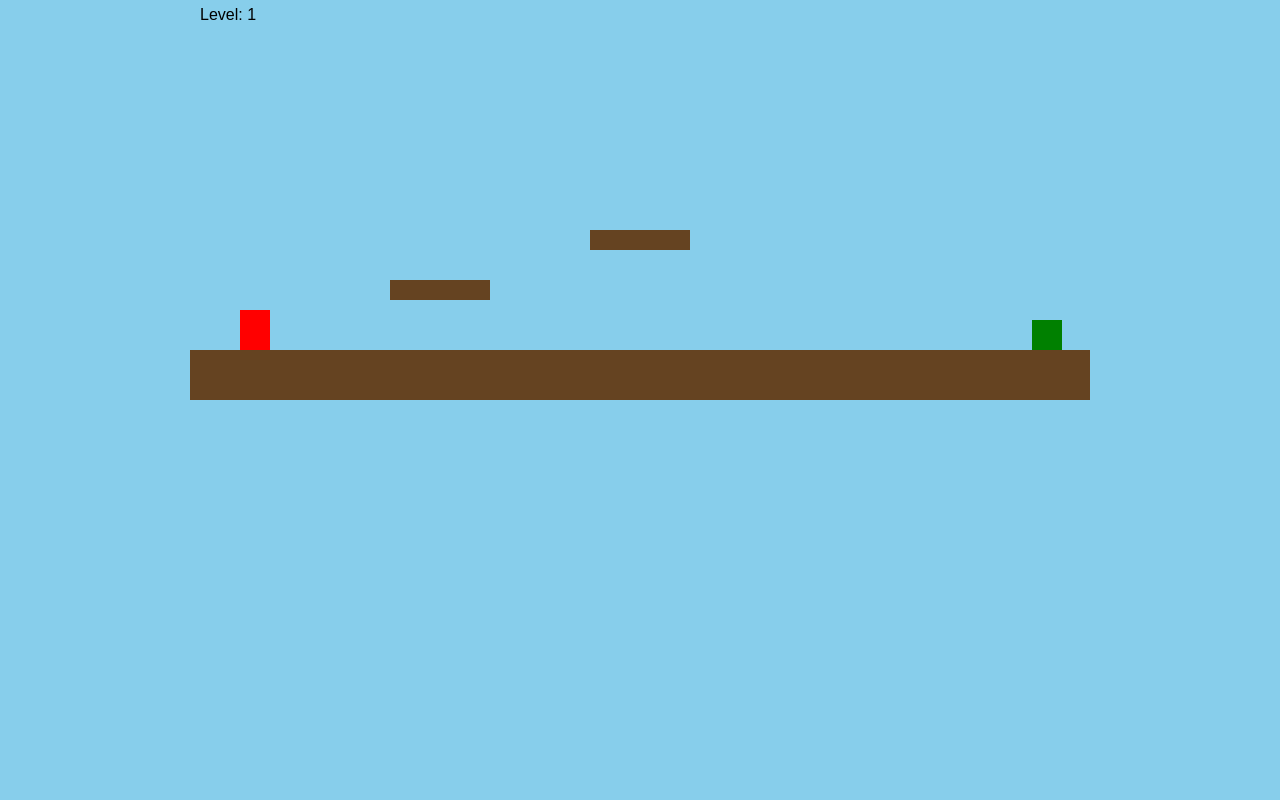
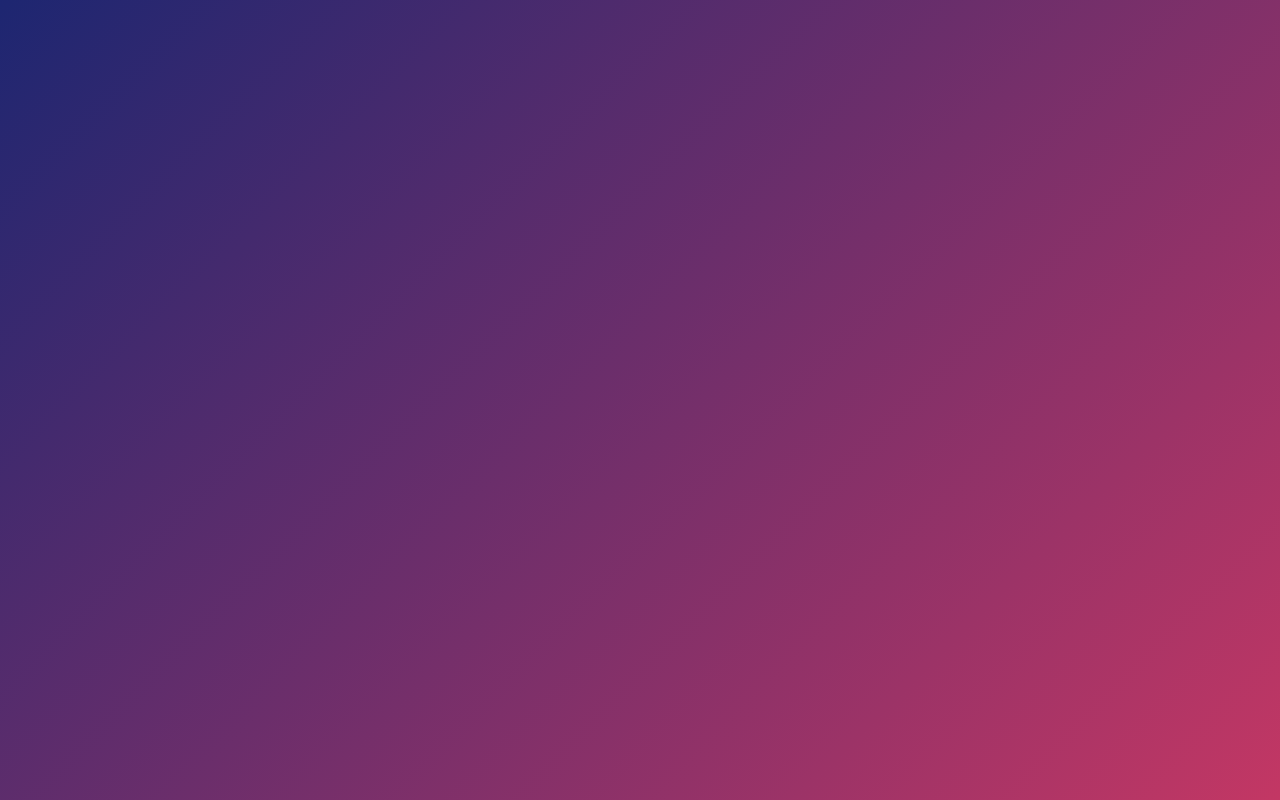
Before and after one commit to novcan-11/game-snake, a plain HTML site: page index.html in a window 1280 px wide. Drawn offline with Linux system fonts and the light colour scheme.

Commit message:
Update index.html

```diff
--- a/index.html
+++ b/index.html
@@ -2,205 +2,33 @@
 <html lang="id">
 <head>
 <meta charset="UTF-8">
-<title>Mini Mario Levels</title>
+<title>Kalkulator Lengkap</title>
+
 <style>
 body {
     margin: 0;
-    background: #87ceeb;
-}
-canvas {
-    display: block;
-    margin: auto;
-    background: #87ceeb;
-}
-</style>
-</head>
-<body>
-
-<canvas id="game" width="900" height="400"></canvas>
-
-<script>
-const canvas = document.getElementById("game");
-const ctx = canvas.getContext("2d");
-
-/* ========= PLAYER ========= */
-let player = {
-    x: 50,
-    y: 300,
-    w: 30,
-    h: 40,
-    speed: 4,
-    dy: 0,
-    gravity: 0.8,
-    jump: 14,
-    grounded: false
-};
-
-/* ========= LEVEL DATA ========= */
-const levels = [
-    {
-        platforms: [
-            {x:0,y:350,w:900,h:50},
-            {x:200,y:280,w:100,h:20},
-            {x:400,y:230,w:100,h:20}
-        ],
-        enemies: [
-            {x:300,y:320,w:30,h:30,dir:1}
-        ]
-    },
-    {
-        platforms: [
-            {x:0,y:350,w:900,h:50},
-            {x:150,y:300,w:120,h:20},
-            {x:350,y:250,w:120,h:20},
-            {x:550,y:200,w:120,h:20}
-        ],
-        enemies: [
-            {x:200,y:320,w:30,h:30,dir:1},
-            {x:500,y:320,w:30,h:30,dir:-1}
-        ]
-    },
-    {
-        platforms: [
-            {x:0,y:350,w:900,h:50},
-            {x:250,y:280,w:150,h:20},
-            {x:500,y:220,w:150,h:20}
-        ],
-        enemies: [
-            {x:300,y:320,w:30,h:30,dir:1},
-            {x:600,y:320,w:30,h:30,dir:-1},
-            {x:520,y:190,w:30,h:30,dir:1}
-        ]
-    }
-];
-
-let levelIndex = 0;
-let platforms = [];
-let enemies = [];
-
-/* ========= INPUT ========= */
-let keys = {};
-document.addEventListener("keydown", e => keys[e.code] = true);
-document.addEventListener("keyup", e => keys[e.code] = false);
-
-/* ========= LOAD LEVEL ========= */
-function loadLevel() {
-    platforms = JSON.parse(JSON.stringify(levels[levelIndex].platforms));
-    enemies = JSON.parse(JSON.stringify(levels[levelIndex].enemies));
-    player.x = 50;
-    player.y = 200;
-}
-loadLevel();
-
-/* ========= UPDATE ========= */
-function update() {
-
-    // Gerak
-    if (keys["ArrowRight"]) player.x += player.speed;
-    if (keys["ArrowLeft"]) player.x -= player.speed;
-
-    // Lompat
-    if (keys["Space"] && player.grounded) {
-        player.dy = -player.jump;
-        player.grounded = false;
-    }
-
-    // Gravitasi
-    player.dy += player.gravity;
-    player.y += player.dy;
-    player.grounded = false;
-
-    // Platform collision
-    platforms.forEach(p => {
-        if (
-            player.x < p.x + p.w &&
-            player.x + player.w > p.x &&
-            player.y + player.h < p.y + 15 &&
-            player.y + player.h + player.dy >= p.y
-        ) {
-            player.y = p.y - player.h;
-            player.dy = 0;
-            player.grounded = true;
-        }
-    });
-
-    // Enemy movement
-    enemies.forEach(e => {
-        e.x += e.dir * 2;
-        if (e.x < 0 || e.x + e.w > canvas.width) e.dir *= -1;
-
-        // Collision with player
-        if (
-            player.x < e.x + e.w &&
-            player.x + player.w > e.x &&
-            player.y < e.y + e.h &&
-            player.y + player.h > e.y
-        ) {
-            // Lompat di atas musuh
-            if (player.dy > 0) {
-                enemies.splice(enemies.indexOf(e), 1);
-                player.dy = -8;
-            } else {
-                alert("Game Over!");
-                levelIndex = 0;
-                loadLevel();
-            }
-        }
-    });
-
-    // Batas
-    if (player.x < 0) player.x = 0;
-    if (player.x + player.w > canvas.width)
-        player.x = canvas.width - player.w;
-
-    // Jatuh
-    if (player.y > canvas.height) {
-        alert("Jatuh! Game Over");
-        levelIndex = 0;
-        loadLevel();
-    }
-
-    // Next level
-    if (player.x > canvas.width - 40) {
-        levelIndex++;
-        if (levelIndex >= levels.length) {
-            alert("SELAMAT! TAMAT 🎉");
-            levelIndex = 0;
-        }
-        loadLevel();
-    }
+    height: 100vh;
+    background: linear-gradient(135deg, #1d2671, #c33764);
+    display: flex;
+    justify-content: center;
+    align-items: center;
+    font-family: 'Segoe UI', sans-serif;
 }
 
-/* ========= DRAW ========= */
-function draw() {
-    ctx.clearRect(0,0,canvas.width,canvas.height);
-
-    // Platforms
-    ctx.fillStyle = "#654321";
-    platforms.forEach(p => ctx.fillRect(p.x,p.y,p.w,p.h));
-
-    // Player
-    ctx.fillStyle = "red";
-    ctx.fillRect(player.x,player.y,player.w,player.h);
-
-    // Enemies
-    ctx.fillStyle = "green";
-    enemies.forEach(e => ctx.fillRect(e.x,e.y,e.w,e.h));
-
-    // UI
-    ctx.fillStyle = "black";
-    ctx.font = "16px Arial";
-    ctx.fillText("Level: " + (levelIndex+1), 10, 20);
+.calculator {
+    background: #111;
+    padding: 20px;
+    border-radius: 20px;
+    width: 330px;
+    box-shadow: 0 20px 40px rgba(0,0,0,0.5);
 }
 
-/* ========= LOOP ========= */
-function loop() {
-    update();
-    draw();
-    requestAnimationFrame(loop);
-}
-loop();
-</script>
-
-</body>
-</html>
+#display {
+    width: 100%;
+    height: 60px;
+    font-size: 26px;
+    text-align: right;
+    padding: 10px;
+    box-sizing: border-box;
+    border-radius: 10px;
+    border
```
